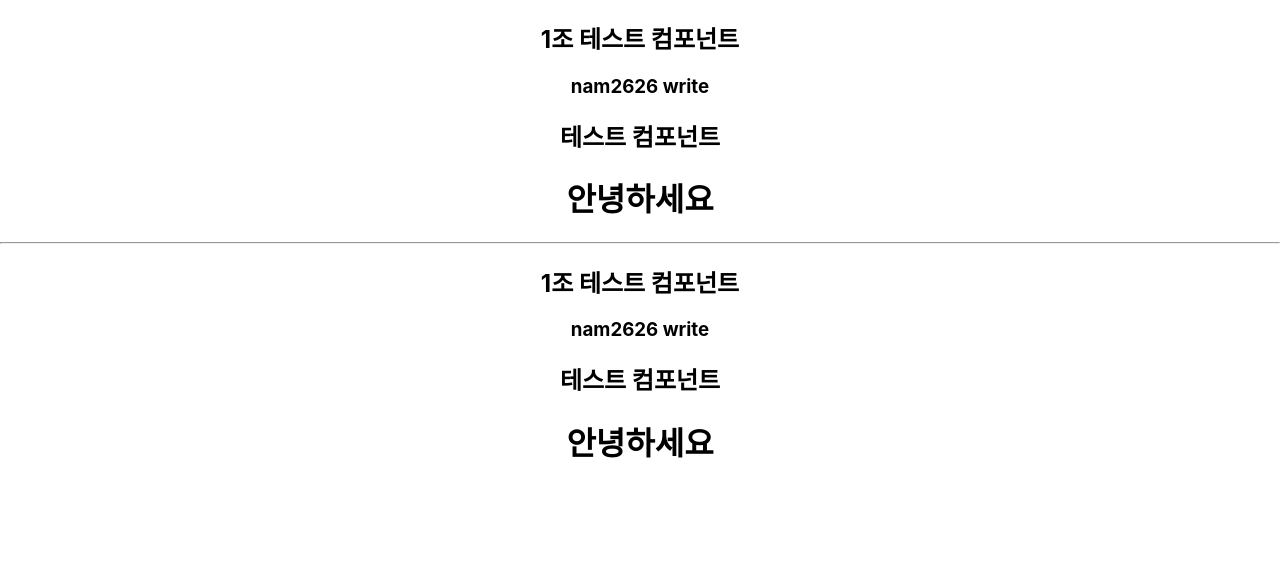
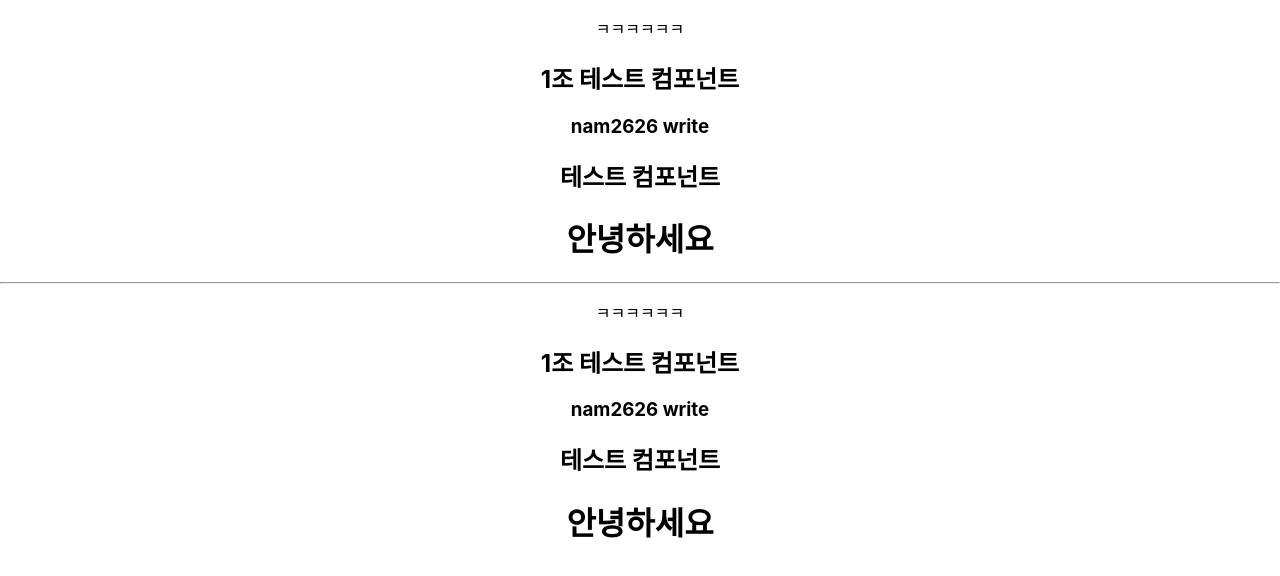
Before and after one commit to nam2626/team_test, a React (Create React App) app: page / in a window 1280 px wide. Shown: the top 576 px of the page. Built offline with nearby package versions, Linux system fonts and the light colour scheme.

Commit message:
ㅋㅋㅋㅋㅋ

```diff
--- a/src/components/TestComponent.js
+++ b/src/components/TestComponent.js
@@ -1,7 +1,7 @@
 export default function TestComponent() {
   return (
     <div>
-
+      <p>ㅋㅋㅋㅋㅋㅋ</p>
       <h2>1조 테스트 컴포넌트</h2>
       <h3>nam2626 write</h3>
       <h2>테스트 컴포넌트</h2>
```
